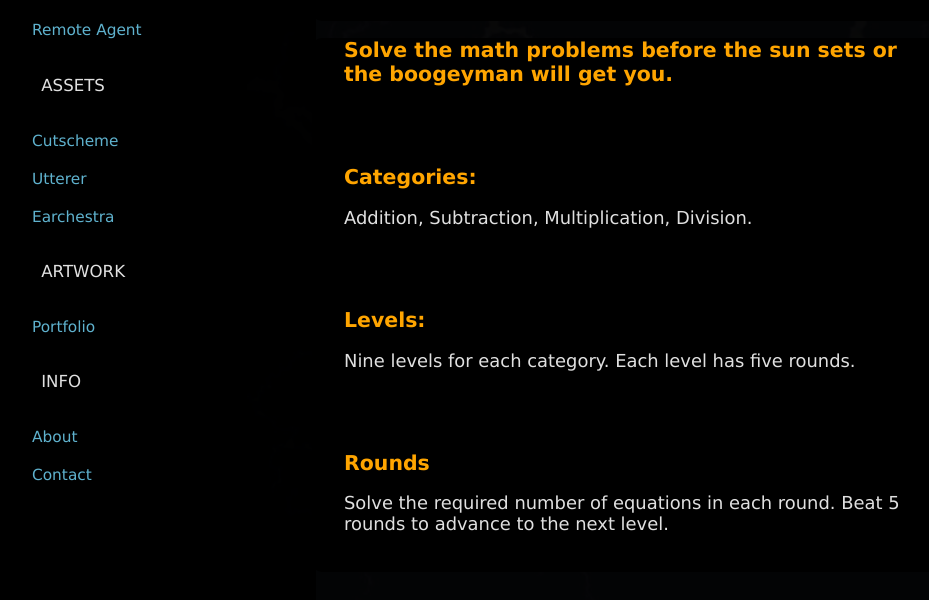
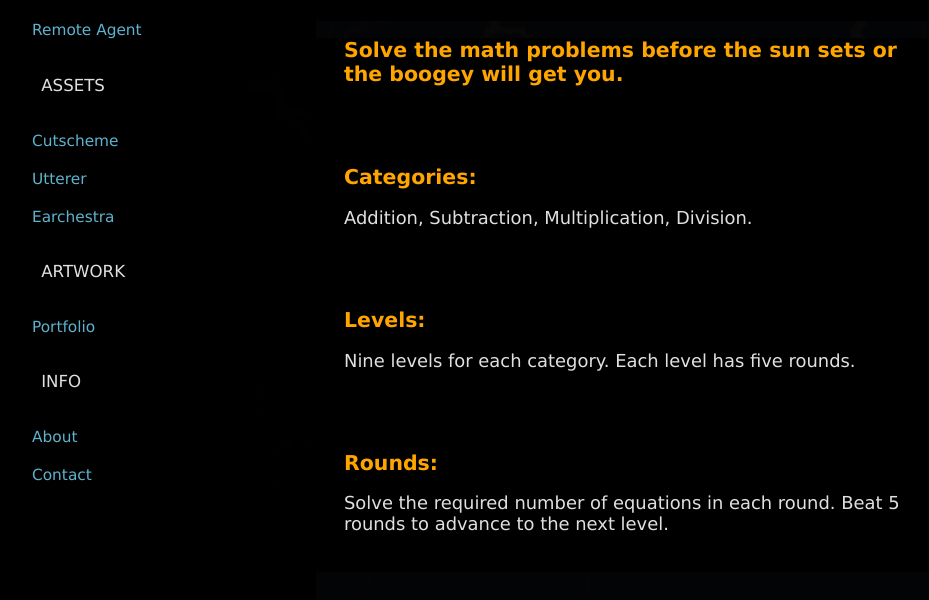
Before and after one commit to Madsir/madsirstudio.github.io, a Jekyll site: the page built from calculationboogey/index.html, in a window 1280 px wide. Shown: the part 264-864 px from the top of the page, without its empty margins (8-937 px from the left). Built offline with Jekyll 4.4.1, drawn with Linux system fonts in a browser that asks for light colours.

Commit message:
Update index.html

```diff
--- a/calculationboogey/index.html
+++ b/calculationboogey/index.html
@@ -8,12 +8,6 @@
 <head>
 <style>
 * {box-sizing:border-box}
-body {
-  background-image: url("https://img.itch.zone/aW1nLzE4MjA4ODUwLnBuZw==/original/gq6kN9.png")
-  background-repeat: no-repeat;
-  background-attachment: fixed;
-  background-size: cover;
-}
 .main {
   margin-left: 0;
   margin-right: 0%;
@@ -129,6 +123,9 @@
   from {opacity: .4}
   to {opacity: 1}
 }
+iframe {
+	background-color: black;
+}
 </style>
 </head>
 <body>
@@ -141,7 +138,7 @@
 	</div>
 		<div class="around">
 		<h2>
-		Solve the math problems before the sun sets or the boogeyman will get you.</h2><br>
+		Solve the math problems before the sun sets or the boogey will get you.</h2><br>
 		<br>
 		<br>
 		<h2>Categories:</h2>
@@ -155,7 +152,7 @@
 		<br>
 		<br>
 		<br>
-		<h2>Rounds</h2>
+		<h2>Rounds:</h2>
 		<p>
 		Solve the required number of equations in each round. Beat 5 rounds to advance to the next level.
 		</p>
```
